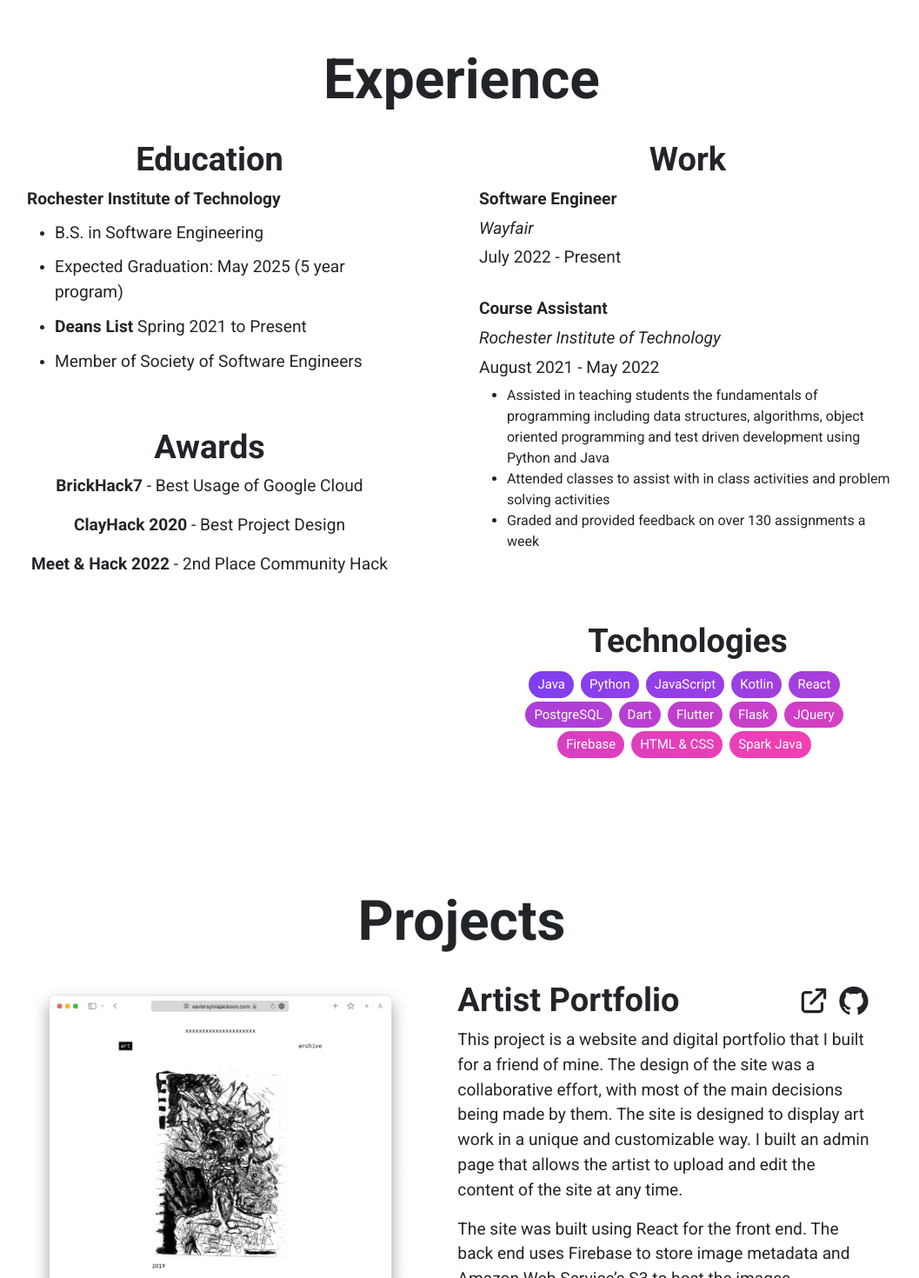
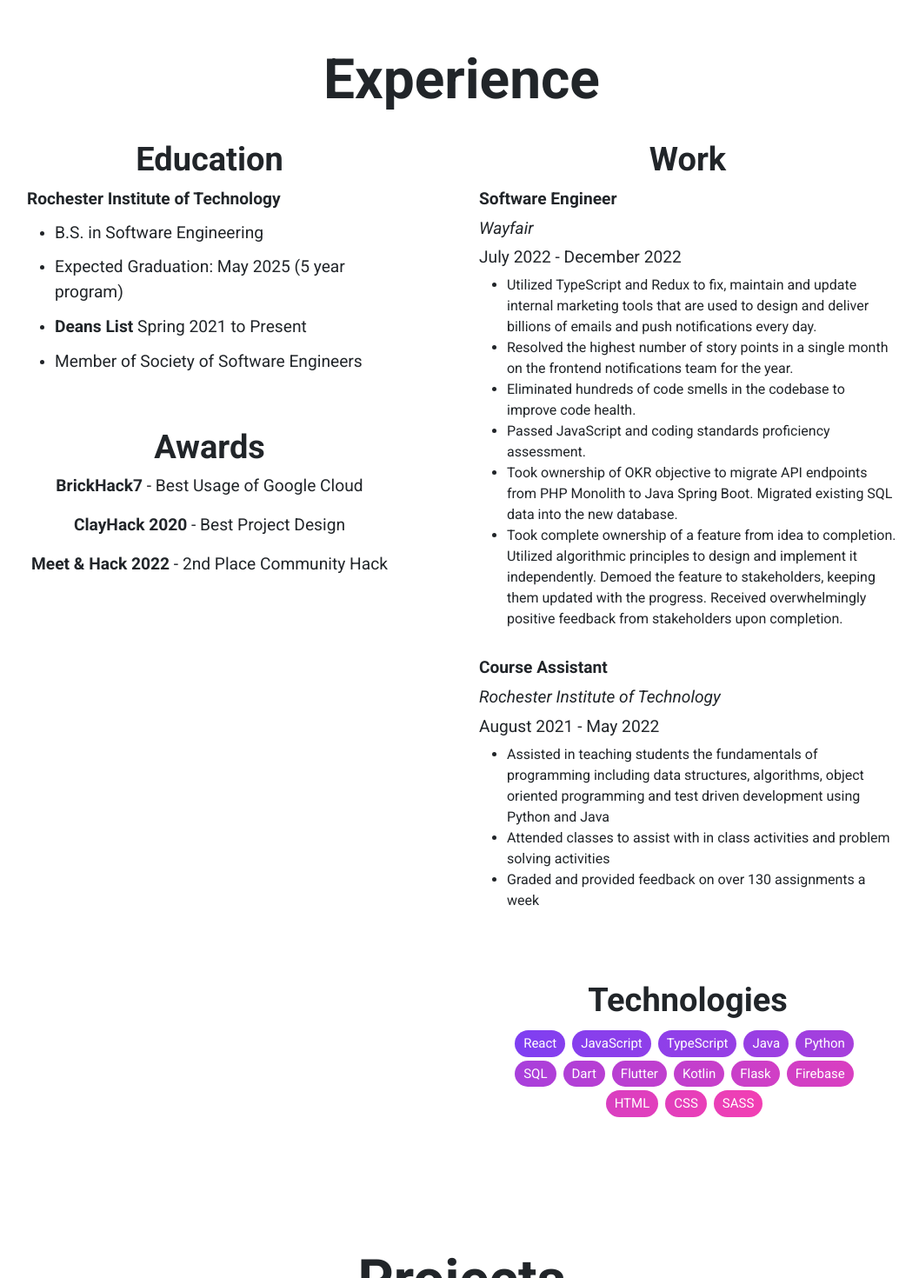
Before and after one commit to devkav/personalWebsite, a React (Create React App) app: page / in a window 1280 px wide. Shown: the part 1330-2800 px from the top of the page at 87% size, without its empty margins (109-1166 px from the left). Built offline with nearby package versions, Linux system fonts and the light colour scheme.

Commit message:
Updated some info and scaling

```diff
--- a/src/components/Footer.jsx
+++ b/src/components/Footer.jsx
@@ -1,13 +1,16 @@
 function Footer(props) {
-    return (
-        <div className="footer">
-        <h5>Designed & Built by Devan Kavalchek</h5>
-            <h5>Inspired by <a
-                href="https://brittanychiang.com" target="_blank" rel="noreferrer">
-                Brittany Chiang </a></h5>
-            <h5>&#169; 2022 </h5>
-        </div>
-    );
+  return (
+    <div className='footer'>
+      <h5>Designed & Built by Devan Kavalchek</h5>
+      <h5>
+        Inspired by{' '}
+        <a href='https://brittanychiang.com' target='_blank' rel='noreferrer'>
+          Brittany Chiang{' '}
+        </a>
+      </h5>
+      <h5>&#169; 2023 </h5>
+    </div>
+  );
 }
 
 export default Footer;
--- a/src/pages/Experience.jsx
+++ b/src/pages/Experience.jsx
@@ -2,123 +2,156 @@ import '../style/Experience.css';
 import Chip from '../components/Chip';
 
 const technologies = [
-    "Java",
-    "Python",
-    "JavaScript",
-    "Kotlin",
-    "React",
-    "PostgreSQL",
-    "Dart",
-    "Flutter",
-    "Flask",
-    "JQuery",
-    "Firebase",
-    "HTML & CSS",
-    "Spark Java",
-]
+  'React',
+  'JavaScript',
+  'TypeScript',
+  'Java',
+  'Python',
+  'SQL',
+  'Dart',
+  'Flutter',
+  'Kotlin',
+  'Flask',
+  'Firebase',
+  'HTML',
+  'CSS',
+  'SASS',
+];
 
 const work = [
   {
-        title: "Software Engineer",
-        company: "Wayfair",
-        dates: "July 2022 - Present",
-        descriptions: []
+    title: 'Software Engineer',
+    company: 'Wayfair',
+    dates: 'July 2022 - December 2022',
+    descriptions: [
+      `Utilized TypeScript and Redux to fix, maintain and update internal marketing tools that are used to design and deliver billions of emails and push notifications every day.`,
+      `Resolved the highest number of story points in a single month on the frontend notifications team for the year.`,
+      `Eliminated hundreds of code smells in the codebase to improve code health.`,
+      `Passed JavaScript and coding standards proficiency assessment.`,
+      `Took ownership of OKR objective to migrate API endpoints from PHP Monolith to
+      Java Spring Boot. Migrated existing SQL data into the new database.`,
+      `Took complete ownership of a feature from idea to completion. Utilized algorithmic
+      principles to design and implement it independently. Demoed the feature to stakeholders, keeping them updated with the progress. Received overwhelmingly positive feedback from stakeholders upon completion.`,
+    ],
   },
   {
-        title: "Course Assistant",
-        company: "Rochester Institute of Technology",
-        dates: "August 2021 - May 2022",
+    title: 'Course Assistant',
+    company: 'Rochester Institute of Technology',
+    dates: 'August 2021 - May 2022',
     descriptions: [
       `Assisted in teaching students the fundamentals of programming including data
             structures, algorithms, object oriented programming and test driven development
             using Python and Java`,
       `Attended classes to assist with in class activities and problem solving activities`,
-            `Graded and provided feedback on over 130 assignments a week`
-        ]
-    }
-]
+      `Graded and provided feedback on over 130 assignments a week`,
+    ],
+  },
+];
 
 function Experience(props) {
   const createChips = () => {
-        let chips = []
-        let numTechnologies = technologies.length
+    let chips = [];
+    let numTechnologies = technologies.length;
 
     for (let i = 0; i < numTechnologies; i++) {
-            let current = technologies[i]
-            chips.push(<Chip text={current} gradient={true} order={i} numItems={numTechnologies} key={i} />)
+      let current = technologies[i];
+      chips.push(
+        <Chip
+          text={current}
+          gradient={true}
+          order={i}
+          numItems={numTechnologies}
+          key={i}
+        />
+      );
     }
 
-        return chips
-    }
+    return chips;
+  };
 
   const createWork = () => {
-        let elements = []
-        let numWork = work.length
+    let elements = [];
+    let numWork = work.length;
 
     for (let i = 0; i < numWork; i++) {
       let current = work[i];
-            let descriptions = []
-            let numDescriptions = current.descriptions.length
+      let descriptions = [];
+      let numDescriptions = current.descriptions.length;
 
       for (let j = 0; j < numDescriptions; j++) {
-                descriptions.push(<li>{current.descriptions[j]}</li>)
+        descriptions.push(<li>{current.descriptions[j]}</li>);
       }
 
       elements.push(
-                <div className="work-item">
-                    <p><b>{current.title}</b></p>
-                    <p><i>{current.company}</i></p>
+        <div className='work-item'>
+          <p>
+            <b>{current.title}</b>
+          </p>
+          <p>
+            <i>{current.company}</i>
+          </p>
           <p>{current.dates}</p>
-                    <ul>
-                        {descriptions}
-                    </ul>
+          <ul>{descriptions}</ul>
         </div>
-            )
+      );
     }
 
-        return elements
-    }
+    return elements;
+  };
 
   return (
-        <div id="experience">
-            <div className="centered-col">
-                <h2 id="experience-label">Experience</h2>
-                <div className="experience-container">
-                    <div id="left-panel">
-                        <div id="education" className="experience-section">
+    <div id='experience'>
+      <div className='centered-col'>
+        <h2 id='experience-label'>Experience</h2>
+        <div className='experience-container'>
+          <div id='left-panel'>
+            <div id='education' className='experience-section'>
               <h3>Education</h3>
               <div className='education-container'>
                 <p className='education-label'>
-                                    <b>Rochester Institute of Technology</b><br />
+                  <b>Rochester Institute of Technology</b>
+                  <br />
                 </p>
                 <ul>
-                                    <li><p>B.S. in Software Engineering</p></li>
-                                    <li><p>Expected Graduation: May 2025 (5 year program)</p></li>
-                                    <li><p><b>Deans List</b> Spring 2021 to Present</p></li>
-                                    <li><p>Member of Society of Software Engineers</p></li>
+                  <li>
+                    <p>B.S. in Software Engineering</p>
+                  </li>
+                  <li>
+                    <p>Expected Graduation: May 2025 (5 year program)</p>
+                  </li>
+                  <li>
+                    <p>
+                      <b>Deans List</b> Spring 2021 to Present
+                    </p>
+                  </li>
+                  <li>
+                    <p>Member of Society of Software Engineers</p>
+                  </li>
                 </ul>
               </div>
             </div>
-                        <div id="awards" className="experience-section">
+            <div id='awards' className='experience-section'>
               <h3>Awards</h3>
-                            <p><b>BrickHack7</b> - Best Usage of Google Cloud</p>
-                            <p><b>ClayHack 2020</b> - Best Project Design</p>
-                            <p><b>Meet & Hack 2022</b> - 2nd Place Community Hack</p>
+              <p>
+                <b>BrickHack7</b> - Best Usage of Google Cloud
+              </p>
+              <p>
+                <b>ClayHack 2020</b> - Best Project Design
+              </p>
+              <p>
+                <b>Meet & Hack 2022</b> - 2nd Place Community Hack
+              </p>
             </div>
           </div>
 
-                    <div id="right-panel">
-                        <div id="work" className="experience-section">
+          <div id='right-panel'>
+            <div id='work' className='experience-section'>
               <h3>Work</h3>
-                            <div className='work-content'>
-                                {createWork()}
+              <div className='work-content'>{createWork()}</div>
             </div>
-                        </div>
-                        <div id="technologies" className="experience-section">
+            <div id='technologies' className='experience-section'>
               <h3>Technologies</h3>
-                            <div className="chips-container">
-                                {createChips()}
-                            </div>
+              <div className='chips-container'>{createChips()}</div>
             </div>
           </div>
         </div>
--- a/src/pages/Projects.jsx
+++ b/src/pages/Projects.jsx
@@ -3,6 +3,14 @@ import ProjectCarousel from '../components/ProjectCarousel';
 import ProjectDisplay from '../components/ProjectDisplay';
 
 const highlightedProjects = [
+  {
+    title: 'froggy.app',
+    image: 'froggyScreenshot.png',
+    description: [],
+    tags: ['React', 'Redux', 'TypeScript', 'Go', 'SQL', 'Web Development'],
+    githubLink: 'https://github.com/froggy-app',
+    link: 'https://froggy.app',
+  },
   {
     title: 'Artist Portfolio',
     image: 'xsjScreenshot.png',
--- a/src/style/AboutMe.css
+++ b/src/style/AboutMe.css
@@ -8,8 +8,8 @@
 #about-me-content {
   max-width: 1000px;
   margin-top: 50px;
-    margin-left: 100px;
-    margin-right: 100px;
+  margin-left: 5.5rem;
+  margin-right: 80px;
 }
 
 @media screen and (max-width: 800px) {
@@ -17,4 +17,13 @@
     margin-left: 85px;
     margin-right: 30px;
   }
+
+  #about-me-content {
+    margin: 0;
+    width: 70%;
   }
+
+  #aboutMe {
+    margin-left: 20px;
+  }
+}
```
Also changed, not shown: public/images/froggyScreenshot.png (added), 1 other file (tests, documents, lock files or other folders). Lines whose indentation alone changed are shown as unchanged.
